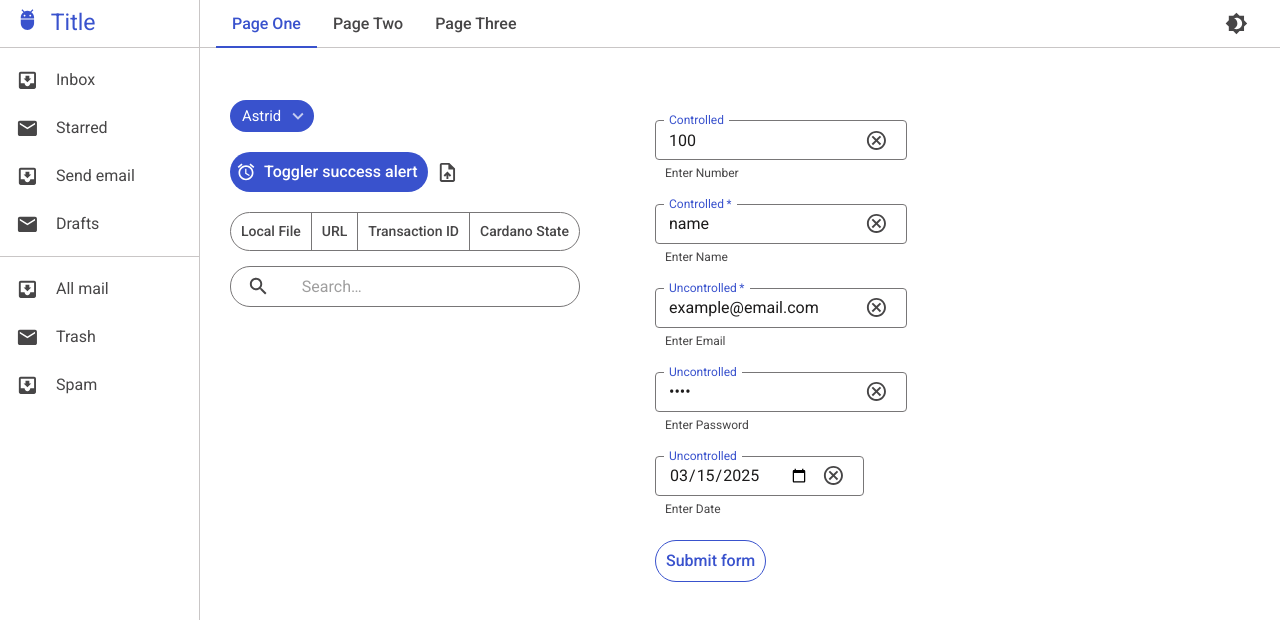
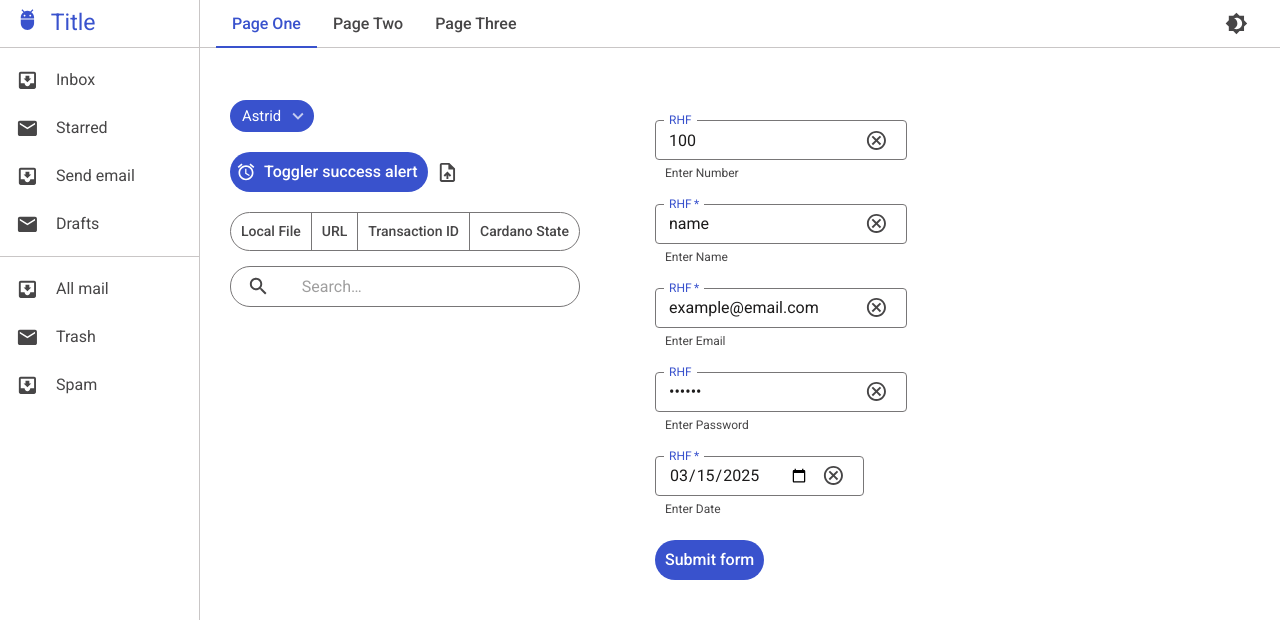
Before and after one commit to input-output-hk/PHA-react-FE-template, a Next.js app in the folder starter_app/: page / in a window 1280 px wide. Shown: the top 620 px of the page. Built offline with nearby package versions, Linux system fonts and the light colour scheme; what @mui/material-nextjs would draw is missing.

Commit message:
add advanced multi-form input validation

```diff
--- /dev/null
+++ b/starter_app/src/app/components/RHFTextFieldForm.tsx
@@ -0,0 +1,116 @@
+'use client';
+//React Imports
+import {useRef} from 'react';
+
+//React Hook Form imports
+import type { UseFormRegister, SubmitHandler, UseFormHandleSubmit, UseFormTrigger, UseFormGetValues, UseFormSetValue, FieldValues, FieldErrors, UseFormSetError, UseFormStateReturn, UseFormSetFocus } from "react-hook-form";
+
+//Mui imports
+import { Box } from '@mui/material';
+import TextField, { TextFieldProps } from '@mui/material/TextField';
+import { InputAdornment } from '@mui/material';
+import CancelOutlinedIcon from '@mui/icons-material/CancelOutlined';
+import ErrorOutlineOutlinedIcon from '@mui/icons-material/ErrorOutlineOutlined';
+import Tooltip from '@mui/material/Tooltip';
+
+//local imports
+import IconButton from './IconButton';
+import CommonButton from './CommonButton';
+
+interface FormFields {
+  name: string;
+  placeholder?: TextFieldProps['placeholder'];
+  fullWidth?: TextFieldProps['fullWidth'];
+  helperText?: TextFieldProps['helperText'];
+  label?: TextFieldProps['label'];
+  type: TextFieldProps['type']; //enables html type attribute for form validation of different input value types
+  required?: boolean;
+}
+
+interface FormButton {
+  text: string;
+  variant?: 'text' | 'outlined' | 'contained';
+}
+
+interface RHTTextFieldFormProps {
+  fields: FormFields[];
+  register: UseFormRegister<FieldValues>;
+  handleSubmit: UseFormHandleSubmit<FieldValues>;
+  onSubmit: SubmitHandler<any>;
+  errors: FieldErrors;
+  setError: UseFormSetError<FieldValues>;
+  trigger: UseFormTrigger<FieldValues>;
+  getValues: UseFormGetValues<FieldValues>;
+  setValue: UseFormSetValue<FieldValues>;
+  setFocus: UseFormSetFocus<FieldValues>;
+  formState: UseFormStateReturn<FieldValues>;
+  button: FormButton;
+}
+
+//Uncontrolled TextField that allows react-hook-form to register the input field
+//The input field is uncontrolled because the value is not stored in the component state
+//This component is ideal for forms with many fields
+export default function RHFTextFieldForm({fields, register, handleSubmit, onSubmit, errors, setError, setFocus, trigger, getValues, setValue, formState, button = {text: '', variant: 'outlined'}}: RHTTextFieldFormProps) {
+  const inputRefs = useRef<Record<string, HTMLInputElement | null>>({}); //stores the input field refs
+
+  const handleClear = (name: string) => {
+    setValue(name, '');
+    setTimeout(() => setFocus(name), 0); // set focus to the input field
+  };
+
+  return (
+    <form onSubmit={handleSubmit(onSubmit)}>
+      {fields.map((field, index) => {
+        const fieldError = errors[field.name];
+        const errorMessage =
+          typeof fieldError?.message === 'string' ? fieldError.message : '';
+
+        const registration = register(field.name);
+
+        return(
+          <Box sx={{marginTop: '20px'}} key={index}>
+            <TextField
+            {...registration}
+            inputRef={(el) => {
+              inputRefs.current[field.name] = el;
+              registration.ref(el); // ensure RHF gets the ref too
+            }}
+            onBlur={async (e) => {
+              registration.onBlur(e);
+              await trigger(field.name);
+              const currentValue = getValues(field.name);
+              if (field.required && !currentValue) {
+                setError(field.name, {
+                  type: 'required',
+                  message: 'This field is required',
+                });
+              }
+            }}
+            placeholder={field.placeholder}
+            error={!!errorMessage}
+            required={field.required}
+            fullWidth={field.fullWidth}
+            helperText={errorMessage || field.helperText}
+            label={field.label}
+            type={field.type}
+            size="small"
+            InputLabelProps={{color: "primary"}}
+            InputProps={{
+              endAdornment: (
+                <InputAdornment position="end">
+                  {errorMessage ? (
+                    <Tooltip title={errorMessage}><ErrorOutlineOutlinedIcon /></Tooltip>
+                  ) : <IconButton icon={<CancelOutlinedIcon />} onMouseDown={() => handleClear(field.name)} size="small" color='success' />}
+                </InputAdornment>
+              ),
+            }}
+          />
+          </Box>
+        )
+    })}
+       <Box sx={{marginTop: '20px'}}>
+        <CommonButton text={button.text} type='submit' variant={button.variant} disabled={!formState.isValid}/>
+      </Box>
+    </form>
+  );
+}
--- a/starter_app/src/app/page.tsx
+++ b/starter_app/src/app/page.tsx
@@ -1,6 +1,7 @@
 'use client';
-//React imports
-import { useRef, useState } from 'react';
+//React Hook Form imports
+import { useForm } from "react-hook-form";
+import { zodResolver } from "@hookform/resolvers/zod";
 
 //Mui imports
 import { Box } from '@mui/material';
@@ -11,6 +12,7 @@ import AccessAlarmIcon from '@mui/icons-material/AccessAlarm';
 
 //Local components
 import useStore from './store/store';
+import {createZodSchemaFromFields} from './types/zodFormSchemaBuilder';
 import ThemeToggleButton from './components/ThemeToggleButton';
 import NavTabs from './components/NavTabs';
 import PerDrawer from './components/PerDrawer';
@@ -18,8 +20,7 @@ import ProfileSwitcher from './components/ProfileSwitcher';
 import CommonButton from './components/CommonButton';
 import IconButton from './components/IconButton';
 import ButtonGroup  from './components/ButtonGroup';
-import ControlledTextField from './components/ControlledTextField';
-import UncontrolledTextField from './components/UncontrolledTextField';
+import RHFTextFieldForm from './components/RHFTextFieldForm';
 import SearchBar from './components/SearchBar';
 import AlertBar from './components/AlertBar';
 
@@ -30,50 +31,88 @@ const buttons = [
   { label: 'Cardano State', onClick: () => console.log('Cardano State clicked') },
 ];
 
+const fields = [
+  {
+    defaultValue: 100,
+    name: 'number',
+    label: 'RHF',
+    type: 'number',
+    placeholder: '0',
+    helperText: 'Enter Number',
+  },
+  {
+    defaultValue: 'name',
+    name: 'name',
+    label: 'RHF',
+    type: 'string',
+    placeholder: 'name',
+    helperText: 'Enter Name',
+    required: true
+  },
+  {
+    defaultValue: 'example@email.com',
+    name: 'email',
+    label: 'RHF',
+    type: 'email',
+    placeholder: 'example@email.com',
+    helperText: 'Enter Email',
+    required: true
+  },
+  {
+    defaultValue: '******',
+    name: 'password',
+    label: 'RHF',
+    type: 'password',
+    placeholder: '******',
+    helperText: 'Enter Password',
+  },
+  {
+    defaultValue: '2025-03-15',
+    name: 'date',
+    label: 'RHF',
+    type: 'date',
+    placeholder: 'mm/dd/yyyy',
+    helperText: 'Enter Date',
+    required: true
+  },
+];
+
+const formSchema = createZodSchemaFromFields(fields);
+
+const defaultValues = fields.reduce((acc, field) => {
+  acc[field.name] = field.defaultValue ?? '';
+  return acc;
+}, {} as Record<string, any>);
+
 export default function Home() {
   const { changeAlertInfo } = useStore();
-  const nameRef = useRef<HTMLInputElement>(null);
-  const emailRef = useRef<HTMLInputElement>(null);
-  const [errors, setErrors] = useState({ name: "", email: "" });
-  const isFormValid = !errors.name && !errors.email;
+  const {
+    register,
+    handleSubmit,
+    trigger,
+    getValues,
+    setError,
+    setValue,
+    setFocus,
+    formState,
+  } = useForm({
+    resolver: zodResolver(formSchema), // Connect Zod schema to react-hook-form
+    defaultValues, //Set default values in RHF, not in the component props when using RHFTextFieldForm component, to ensure default values sync between RHF and the UI which enables better RHF form validation support.
+    mode: 'onTouched',
+  });
 
   const openAlertDemo = () => {
     changeAlertInfo({ open: true, message: 'Success Alert', severity: 'success' });
   };
 
-  const validateField = (name: "name" | "email", value: string, pattern?: string, required = false) => {
-    let errorMessage = "";
-
-    if (required && !value.trim()) {
-        errorMessage = "This field is required.";
-    } else if (pattern && value.trim()) {
-        const regex = new RegExp(pattern);
-        if (!regex.test(value)) {
-            errorMessage = name === "email" ? "Must be a valid email" : "Must only contain letters";
-        }
-    }
-
-    setErrors((prevErrors) => ({ ...prevErrors, [name]: errorMessage }));
-  };
-
-  const handleSubmit = (e: React.FormEvent) => {
-    e.preventDefault();
-
-    validateField("name", nameRef.current?.value || "", "^[a-zA-Z]+$", true);
-        validateField("email", emailRef.current?.value || "", "^[a-zA-Z0-9._%+-]+@[a-zA-Z0-9.-]+\\.[a-zA-Z]{2,}$", true);
-
-        if (!isFormValid) {
-            console.error("Form contains errors.");
-            return;
-        }
-
-        console.log("Form Submitted Successfully!");
+  const onSubmit = (data: any) => {
+    console.log("Form Submitted Successfully!", data);
   };
 
   return (
     <Box sx={{display: 'flex', height: '100vh'}}>
       <AppBar position="fixed" sx={{marginBottom: '20px', width: `calc(100% - 200px)`, ml: `200px`}}>
-        <Toolbar>
+        <Toolbar sx={{justifyContent: 'space-between'}}>
           <NavTabs />
           <ThemeToggleButton />
         </Toolbar>
@@ -92,34 +131,23 @@ export default function Home() {
               <ButtonGroup buttons={buttons} />
             </Box>
             <Box sx={{marginTop: '15px'}}>
-            <SearchBar />
-          </Box>
+              <SearchBar />
+            </Box>
           </Box>
           <Box>
-          <form onSubmit={handleSubmit}>
-            <Box sx={{marginTop: '20px'}}>
-              <ControlledTextField initialValue={100} label="Controlled" placeholder="number" type="number" helperText="Enter Number" />
-            </Box>
-            <Box sx={{marginTop: '20px'}}>
-              <ControlledTextField initialValue="name" label="Controlled" type="text" placeholder='name'
-              helperText="Enter Name" inputRef={nameRef} onParentBlur={(value) => validateField("name", value, "^[a-zA-Z]+$", true)} parentErrorMessage={errors.name} required />
-            </Box>
-            <Box sx={{marginTop: '20px'}}>
-              <UncontrolledTextField defaultValue="example@email.com" label="Uncontrolled" type="text" placeholder='example@email.com'
-              helperText="Enter Email" inputRef={emailRef} onParentBlur={(value) => validateField("email", value, '^[a-zA-Z0-9._%+-]+@[a-zA-Z0-9.-]+\\.[a-zA-Z]{2,}$', true)} parentErrorMessage={errors.email} required />
-            </Box>
-            <Box sx={{marginTop: '20px'}}>
-              <UncontrolledTextField defaultValue="****" label="Uncontrolled" placeholder="****" type="password"
-              helperText="Enter Password" />
-            </Box>
-            <Box sx={{marginTop: '20px'}}>
-              <UncontrolledTextField defaultValue="2025-03-15" label="Uncontrolled" placeholder="mm/dd/yyyy" type="date"
-              helperText="Enter Date" />
-            </Box>
-            <Box sx={{marginTop: '20px'}}>
-              <CommonButton text="Submit form" type='submit' variant='outlined' disabled={!isFormValid} />
-            </Box>
-            </form>
+            <RHFTextFieldForm
+              fields={fields}
+              register={register}
+              handleSubmit={handleSubmit}
+              onSubmit={onSubmit}
+              trigger={trigger}
+              getValues={getValues}
+              setValue={setValue}
+              setError={setError}
+              setFocus={setFocus}
+              errors={formState.errors}
+              formState={formState}
+              button={{text: 'Submit form'}}/>
           </Box>
         </Box>
         <AlertBar/>
--- /dev/null
+++ b/starter_app/src/app/types/zodFormSchemaBuilder.ts
@@ -0,0 +1,40 @@
+import { z } from "zod";
+import { ZText, ZNumber, ZBoolean, ZDate, ZEmail, ZPhone, ZPassword, ZUrl, ZHash } from "./zodPrimitives";
+
+// Define a mapping of types to their respective Zod primitives
+const typeMap: Record<string, () => z.ZodTypeAny> = {
+  string: ZText,
+  number: ZNumber,
+  boolean: ZBoolean,
+  date: ZDate,
+  email: ZEmail,
+  phone: ZPhone,
+  password: ZPassword,
+  url: ZUrl,
+  hash: ZHash,
+};
+
+interface FieldConfig {
+  name: string;
+  type: string;
+}
+
+// Function to create a Zod schema from an object
+export const createZodSchemaFromFields = (
+  fields: FieldConfig[]
+): z.ZodObject<any> => {
+  const schemaShape: Record<string, z.ZodTypeAny> = {};
+
+  fields.forEach((field) => {
+    const { name, type } = field;
+
+    const getZodSchema = typeMap[type];
+    if (!getZodSchema) {
+      throw new Error(`Unsupported type "${type}" for field "${name}"`);
+    }
+
+    schemaShape[name] = getZodSchema();
+  });
+
+  return z.object(schemaShape);
+};
```
Also changed, not shown: starter_app/package.json (+10 -7 lines), starter_app/src/app/types/zodPrimitives.ts (added, +19 -0 lines), 2 other files (tests, documents, lock files or other folders).
